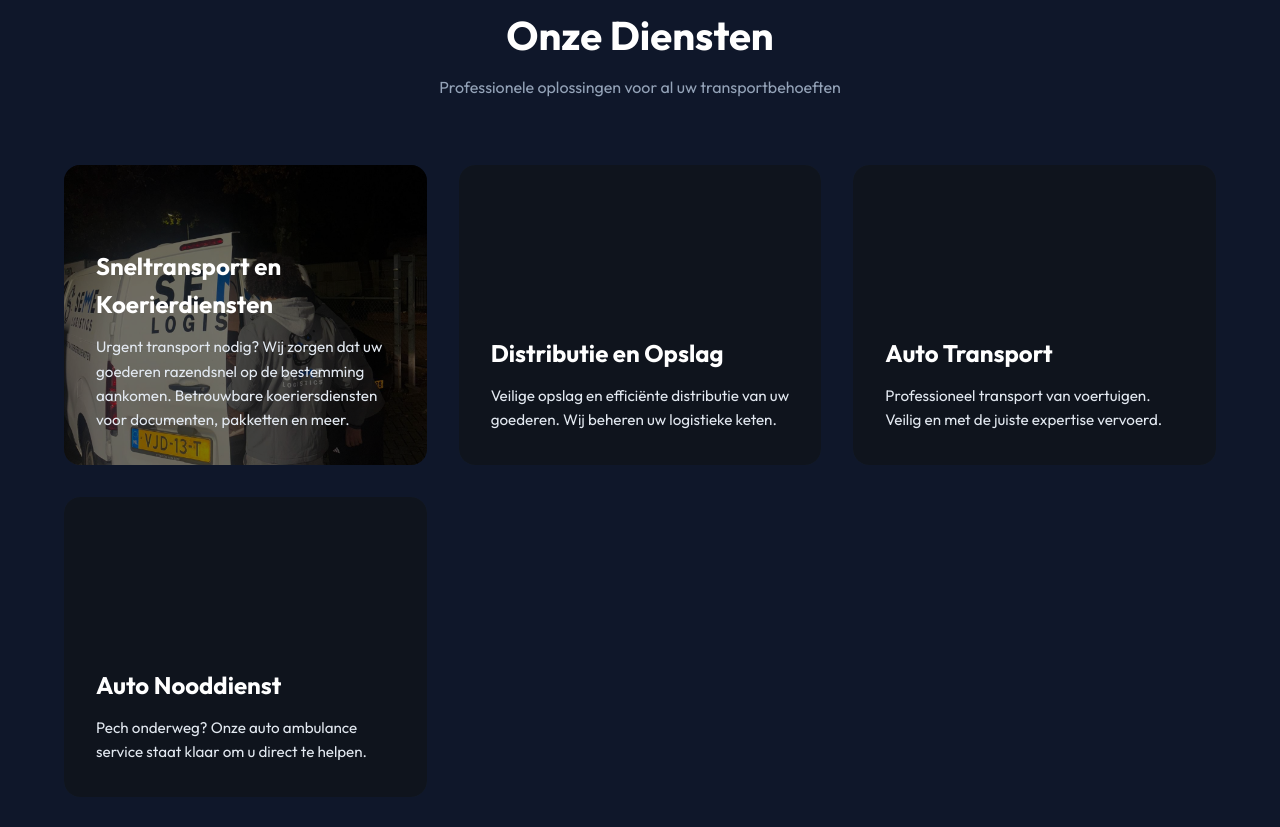
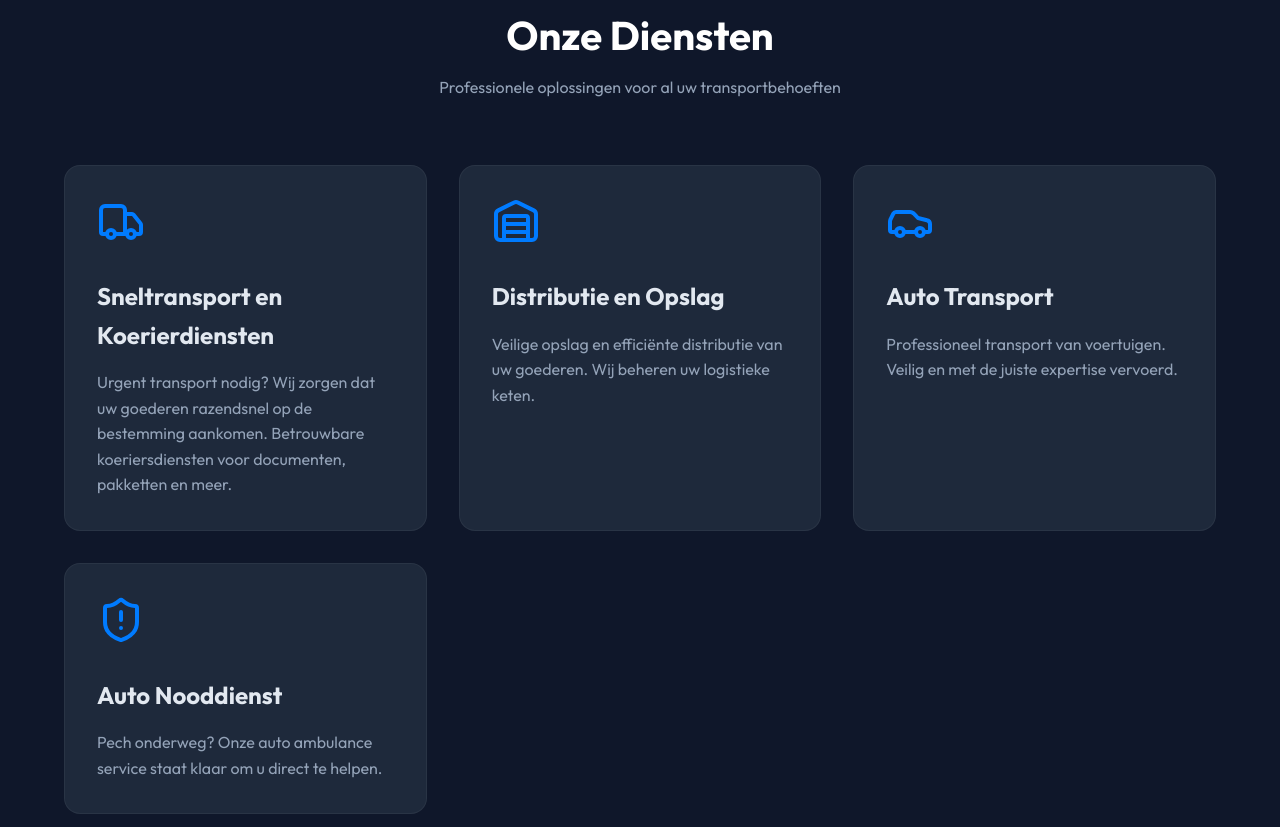
Before and after one commit to CliperzIssy/seme-logistics-website, a plain HTML site: page index.html in a window 1280 px wide. Shown: the part 893-1720 px from the top of the page. Drawn offline with nearby package versions, Linux system fonts and the light colour scheme.

Commit message:
Revert to card design with icons

```diff
--- a/index.html
+++ b/index.html
@@ -52,33 +52,25 @@
             <p>Professionele oplossingen voor al uw transportbehoeften</p>
         </div>
         <div class="services-grid">
-            <div class="service-card" style="background-image: url('assets/service-transport.jpg');">
-                <div class="service-overlay"></div>
-                <div class="service-content">
+            <div class="service-card">
+                <i data-lucide="truck" class="service-icon"></i>
                 <h3>Sneltransport en Koerierdiensten</h3>
                 <p>Urgent transport nodig? Wij zorgen dat uw goederen razendsnel op de bestemming aankomen. Betrouwbare koeriersdiensten voor documenten, pakketten en meer.</p>
             </div>
-            </div>
-            <div class="service-card" style="background-image: url('assets/service-distributie.jpg');">
-                <div class="service-overlay"></div>
-                <div class="service-content">
+            <div class="service-card">
+                <i data-lucide="warehouse" class="service-icon"></i>
                 <h3>Distributie en Opslag</h3>
                 <p>Veilige opslag en efficiënte distributie van uw goederen. Wij beheren uw logistieke keten.</p>
             </div>
-            </div>
-            <div class="service-card" style="background-image: url('assets/service-auto.jpg');">
-                <div class="service-overlay"></div>
-                <div class="service-content">
+            <div class="service-card">
+                <i data-lucide="car" class="service-icon"></i>
                 <h3>Auto Transport</h3>
                 <p>Professioneel transport van voertuigen. Veilig en met de juiste expertise vervoerd.</p>
             </div>
-            </div>
-            <div class="service-card" style="background-image: url('assets/service-nooddienst.jpg');">
-                <div class="service-overlay"></div>
-                <div class="service-content">
+            <div class="service-card">
+                <i data-lucide="shield-alert" class="service-icon"></i>
                 <h3>Auto Nooddienst</h3>
                 <p>Pech onderweg? Onze auto ambulance service staat klaar om u direct te helpen.</p>
-                </div>
             </div>
         </div>
     </section>
--- a/style.css
+++ b/style.css
@@ -213,52 +213,33 @@ html {
 }
 
 .service-card {
-    position: relative;
-    min-height: 300px;
+    background: var(--card-bg);
+    padding: 2rem;
     border-radius: 16px;
-    overflow: hidden;
-    background-size: cover;
-    background-position: center;
-    background-color: var(--card-bg);
+    border: 1px solid rgba(255,255,255,0.05);
     transition: transform 0.3s, box-shadow 0.3s;
-    display: flex;
-    align-items: flex-end;
 }
 
 .service-card:hover {
     transform: translateY(-5px);
     box-shadow: 0 10px 30px -10px rgba(0,0,0,0.5);
+    border-color: var(--primary-color);
 }
 
-.service-card:hover .service-overlay {
-    background: rgba(0, 0, 0, 0.7);
-}
-
-.service-overlay {
-    position: absolute;
-    top: 0;
-    left: 0;
-    width: 100%;
-    height: 100%;
-    background: rgba(0, 0, 0, 0.5);
-    transition: background 0.3s;
-}
-
-.service-content {
-    position: relative;
-    z-index: 1;
-    padding: 2rem;
+.service-icon {
+    width: 48px;
+    height: 48px;
+    color: var(--primary-color);
+    margin-bottom: 1.5rem;
 }
 
 .service-card h3 {
-    margin-bottom: 0.75rem;
+    margin-bottom: 1rem;
     font-size: 1.5rem;
-    color: #ffffff;
 }
 
 .service-card p {
-    color: #e2e8f0;
-    font-size: 0.95rem;
+    color: #94a3b8;
 }
 
 /* About Section */
```
Lines whose indentation alone changed are shown as unchanged.
